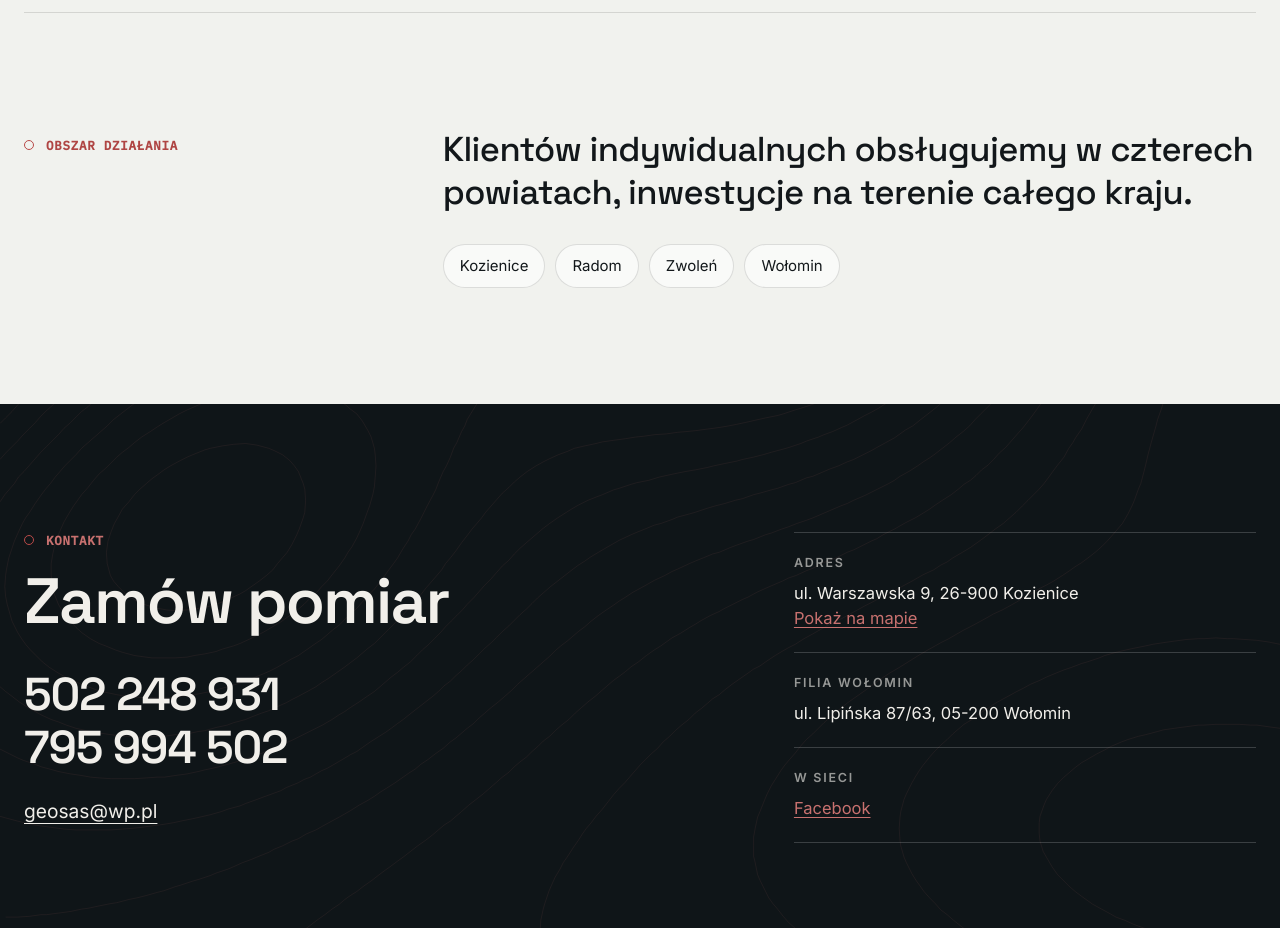
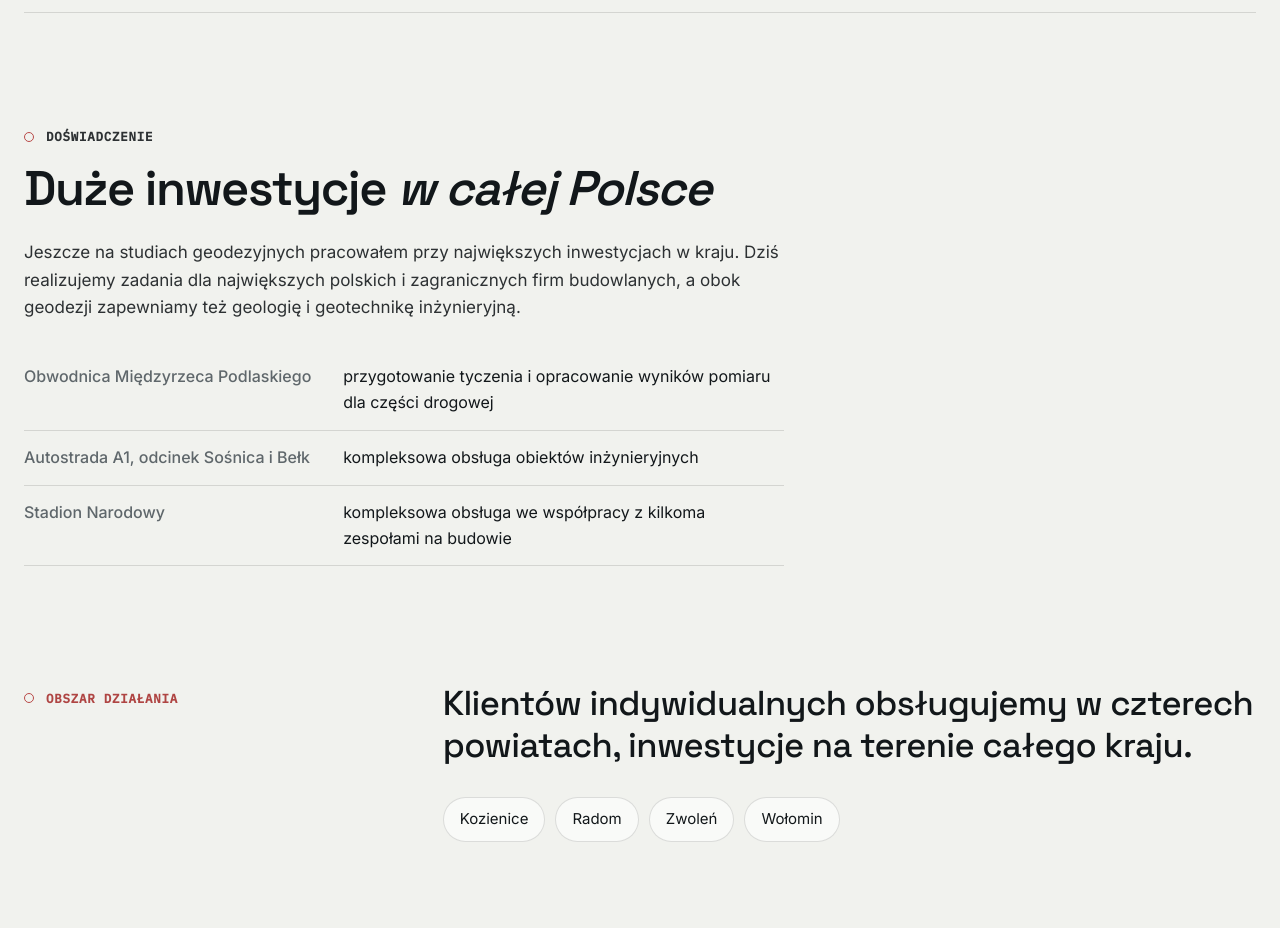
Before and after one commit to mateuszbakkk/twojastara-propozycje, a plain HTML site: page geosas.html in a window 1280 px wide. Shown: the part 2600-3528 px from the top of the page. Drawn offline with Linux system fonts and the light colour scheme.

Commit message:
Uzupełnienia: GEOSAS, Dom Pogrzebowy Sobociński, Granmal

```diff
--- a/geosas.html
+++ b/geosas.html
@@ -43,6 +43,14 @@
   <ol class="svc-list"><li class="rv"><span class="n">01</span><h3>Mapy do celów projektowych</h3><p>Podkład do projektu budowlanego domu, budynku lub przyłączy.</p></li><li class="rv"><span class="n">02</span><h3>Tyczenie obiektów</h3><p>Wyznaczenie budynku, ogrodzenia lub sieci w terenie przed rozpoczęciem robót.</p></li><li class="rv"><span class="n">03</span><h3>Inwentaryzacja powykonawcza</h3><p>Pomiar budynków, sieci i przyłączy po zakończeniu budowy.</p></li><li class="rv"><span class="n">04</span><h3>Wznowienie i wyznaczenie granic</h3><p>Odtworzenie znaków granicznych i wyznaczenie punktów granicznych działki.</p></li><li class="rv"><span class="n">05</span><h3>Mapy do celów prawnych</h3><p>Opracowania do spraw sądowych i notarialnych: zasiedzenie, służebność, regulacja stanu prawnego.</p></li><li class="rv"><span class="n">06</span><h3>Geologia i geotechnika</h3><p>Badania podłoża dla inwestycji budowlanych.</p></li></ol>
  </div>
 </section>
+<section class="sec about" id="firma">
+ <div class="wrap about-in">
+  <div class="about-tx rv" style="grid-column:1/-1;max-width:760px">
+   <p class="label">Doświadczenie</p>
+   <h2>Duże inwestycje <em>w całej Polsce</em></h2>
+<p>Jeszcze na studiach geodezyjnych pracowałem przy największych inwestycjach w kraju. Dziś realizujemy zadania dla największych polskich i zagranicznych firm budowlanych, a obok geodezji zapewniamy też geologię i geotechnikę inżynieryjną.</p><table class="info-tbl" style="margin-top:28px"><tr><th>Obwodnica Międzyrzeca Podlaskiego</th><td>przygotowanie tyczenia i opracowanie wyników pomiaru dla części drogowej</td></tr><tr><th>Autostrada A1, odcinek Sośnica i Bełk</th><td>kompleksowa obsługa obiektów inżynieryjnych</td></tr><tr><th>Stadion Narodowy</th><td>kompleksowa obsługa we współpracy z kilkoma zespołami na budowie</td></tr></table>  </div>
+ </div>
+</section>
 <section class="sec area" id="obszar">
  <div class="wrap grid-12 rv">
   <p class="label col-l">Obszar działania</p>
```
Also changed, not shown: dompogrzebowy-ostroleka.html (+3 -3 lines), szczerba-granit.html (+2 -2 lines).
